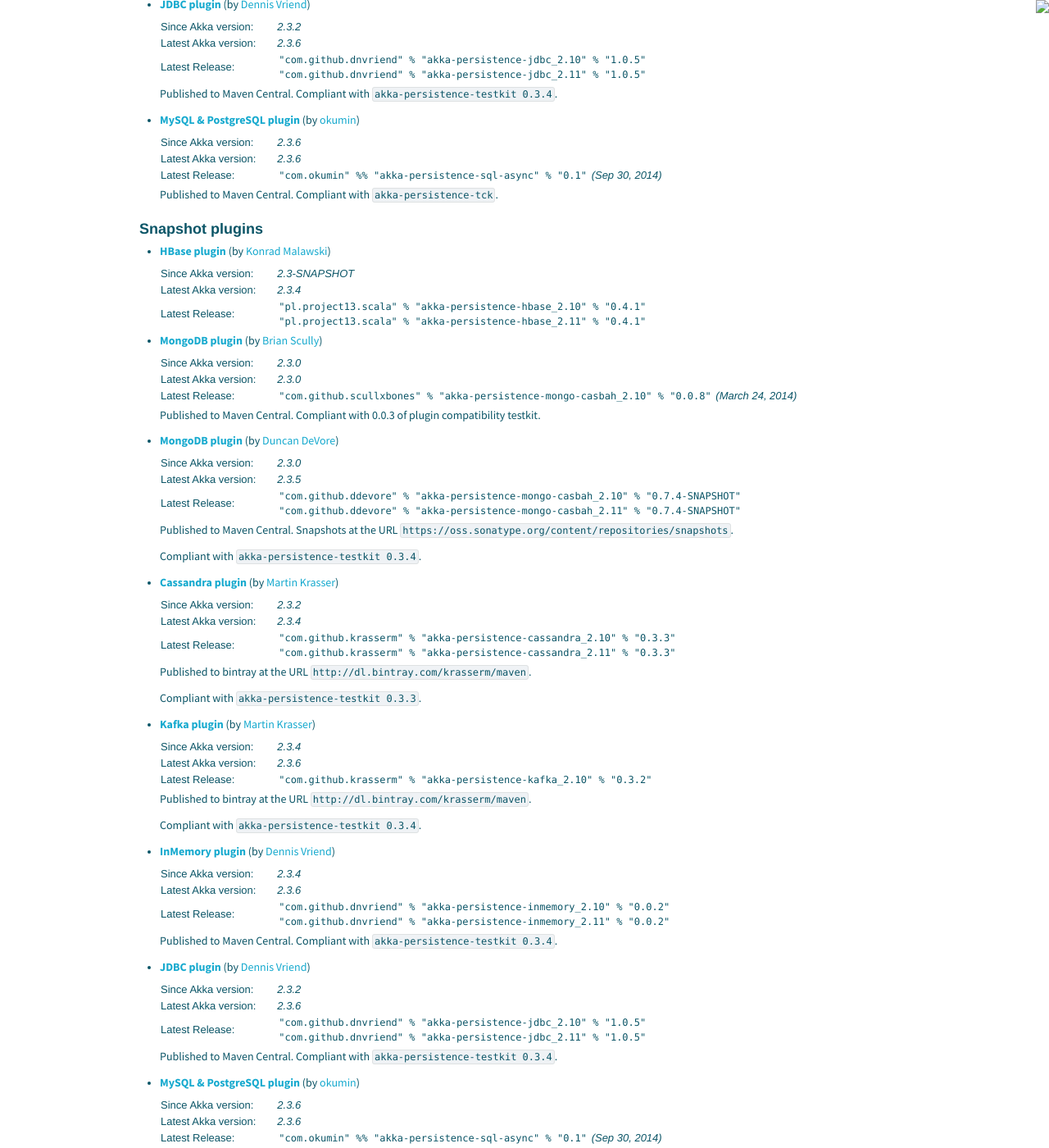
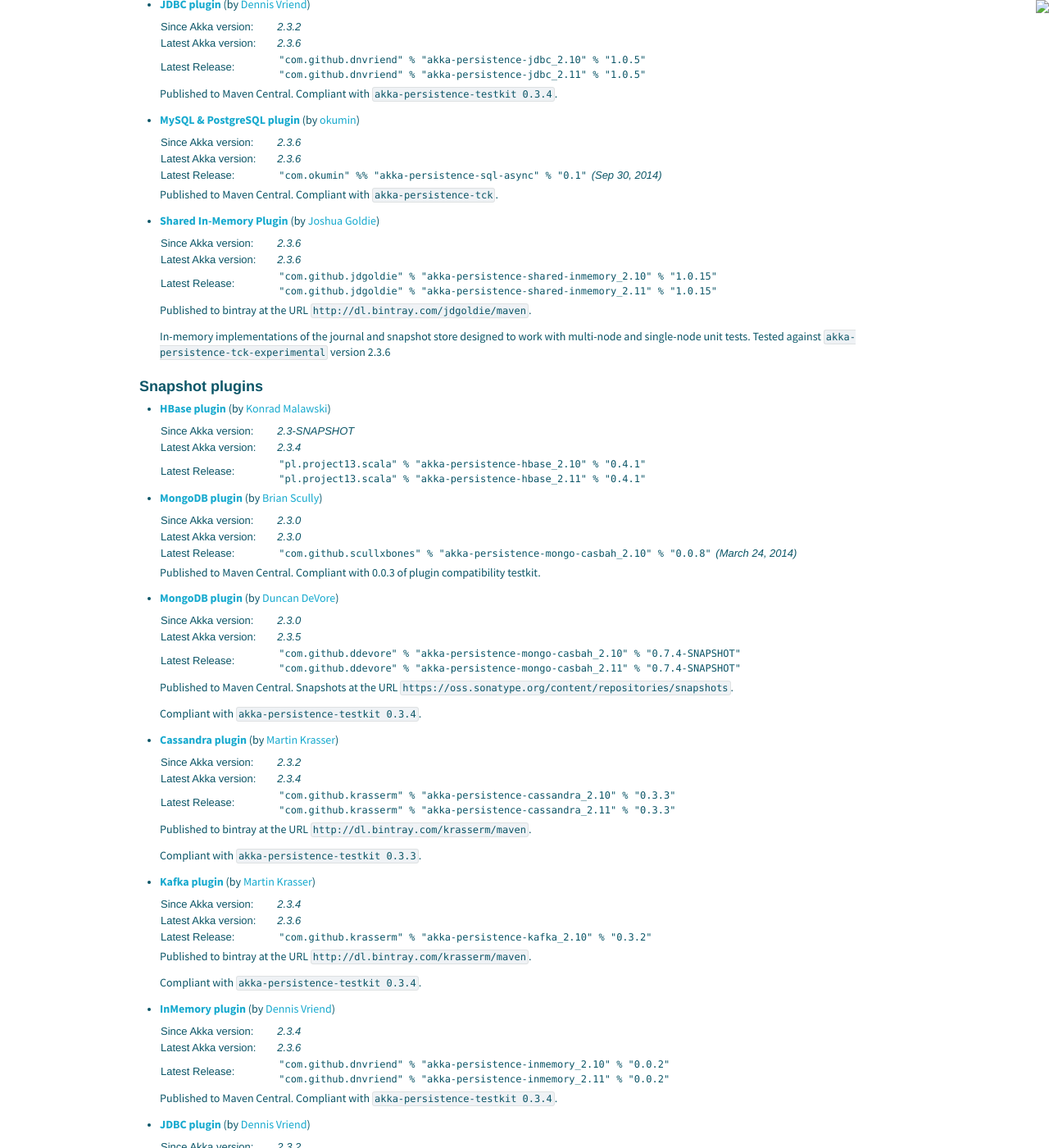
Before and after one commit to raboof/akka.github.com, a Jekyll site: the page built from community/index.md, in a window 1280 px wide and 1400 px high, scrolled down 5112 px. Shown: the whole window at 82% size. Built offline with Jekyll 4.4.1, drawn with Linux system fonts in a browser that asks for light colours; some of the changed text lies outside the part shown.

Commit message:
akka-persistence-shared-inmemory 1.0.15 released

```diff
--- a/community/index.md
+++ b/community/index.md
@@ -443,6 +443,19 @@
 
   Published to Maven Central. Compliant with [`akka-persistence-tck`](http://doc.akka.io/docs/akka/2.3.6/scala/persistence.html#plugin-tck).
 
+* **[Shared In-Memory Plugin](https://github.com/jdgoldie/akka-persistence-shared-inmemory/)** (by [Joshua Goldie](https://github.com/jdgoldie))
+
+  <table class="stats">
+  <tr><td>Since Akka version:</td><td>2.3.6</td></tr>
+  <tr><td>Latest Akka version:</td><td>2.3.6</td></tr>
+  <tr><td>Latest Release:</td><td><code>"com.github.jdgoldie" % "akka-persistence-shared-inmemory_2.10" % "1.0.15"</code><br><code>"com.github.jdgoldie" % "akka-persistence-shared-inmemory_2.11" % "1.0.15"</code></td></tr>
+  </table>
+
+  Published to bintray at the URL `http://dl.bintray.com/jdgoldie/maven`.
+
+  In-memory implementations of the journal and snapshot store designed to work with multi-node and single-node unit tests.  Tested against `akka-persistence-tck-experimental` version 2.3.6
+
+
 ### Snapshot plugins
 
 * **[HBase plugin](https://github.com/ktoso/akka-persistence-hbase/)** (by [Konrad Malawski](https://github.com/ktoso))
@@ -541,6 +554,18 @@
   </table>
 
   Published to Maven Central. Compliant with [`akka-persistence-tck`](http://doc.akka.io/docs/akka/2.3.6/scala/persistence.html#plugin-tck).
+
+* **[Shared In-Memory Plugin](https://github.com/jdgoldie/akka-persistence-shared-inmemory/)** (by [Joshua Goldie](https://github.com/jdgoldie))
+
+  <table class="stats">
+  <tr><td>Since Akka version:</td><td>2.3.6</td></tr>
+  <tr><td>Latest Akka version:</td><td>2.3.6</td></tr>
+  <tr><td>Latest Release:</td><td><code>"com.github.jdgoldie" % "akka-persistence-shared-inmemory_2.10" % "1.0.15"</code><br><code>"com.github.jdgoldie" % "akka-persistence-shared-inmemory_2.11" % "1.0.15"</code></td></tr>
+  </table>
+
+  Published to bintray at the URL `http://dl.bintray.com/jdgoldie/maven`.
+
+  In-memory implementations of the journal and snapshot store designed to work with multi-node and single-node unit tests.  Tested against `akka-persistence-tck-experimental` version 2.3.6
 
 ## Projects Using Akka
 
```
